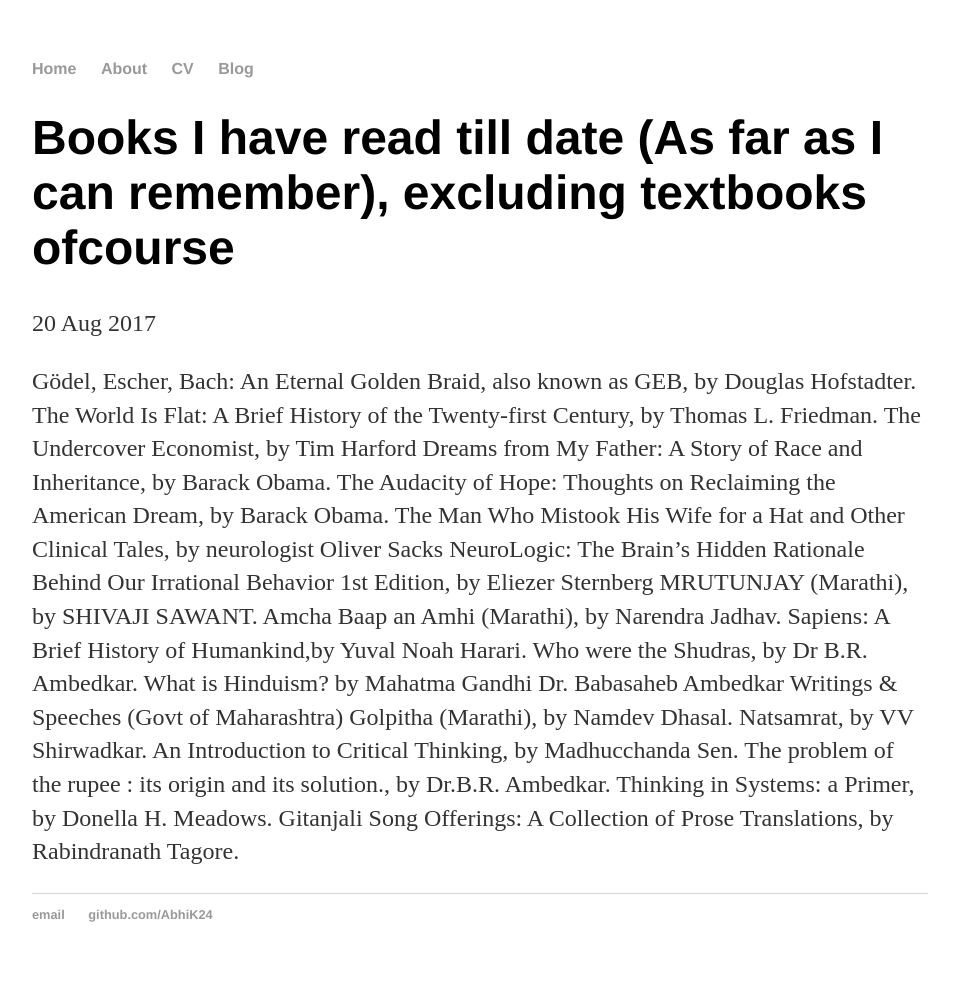
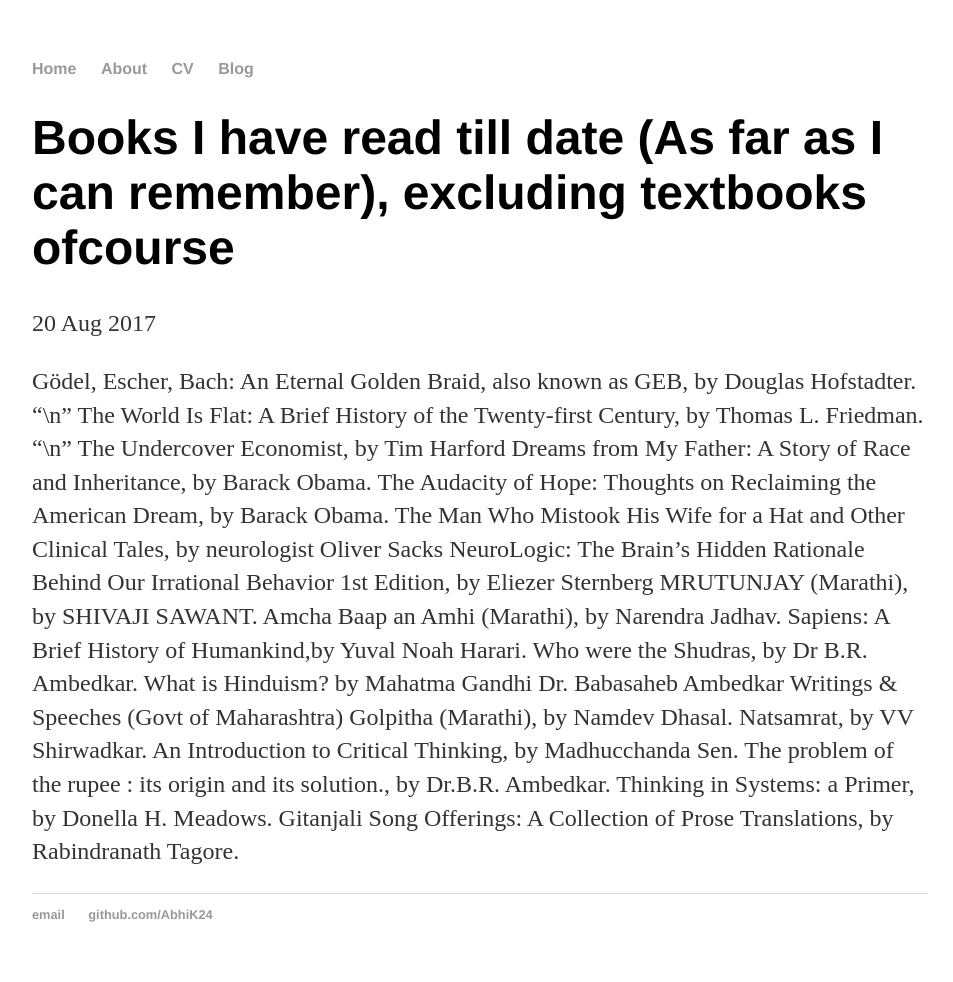
Before and after one commit to AbhiK24/abhik24.github.io, a Jekyll site: the page built from _posts/2017-08-20-Books-I-have-read-till-date.md, in a window 1280 px wide. Shown: the whole page, without its empty margins (160-1113 px from the left). Built offline with Jekyll 4.4.1, drawn with Linux system fonts in a browser that asks for light colours.

```diff
--- a/_posts/2017-08-20-Books-I-have-read-till-date.md
+++ b/_posts/2017-08-20-Books-I-have-read-till-date.md
@@ -4,8 +4,8 @@ title: " Books I have read till date (As far as I can remember), excluding textb
 date: 2017-08-20
 ---
 
-Gödel, Escher, Bach: An Eternal Golden Braid, also known as GEB, by Douglas Hofstadter.
-The World Is Flat: A Brief History of the Twenty-first Century, by Thomas L. Friedman.
+Gödel, Escher, Bach: An Eternal Golden Braid, also known as GEB, by Douglas Hofstadter. "\n"
+The World Is Flat: A Brief History of the Twenty-first Century, by Thomas L. Friedman. "\n"
 The Undercover Economist, by Tim Harford
 Dreams from My Father: A Story of Race and Inheritance, by Barack Obama.
 The Audacity of Hope: Thoughts on Reclaiming the American Dream, by Barack Obama.
```
